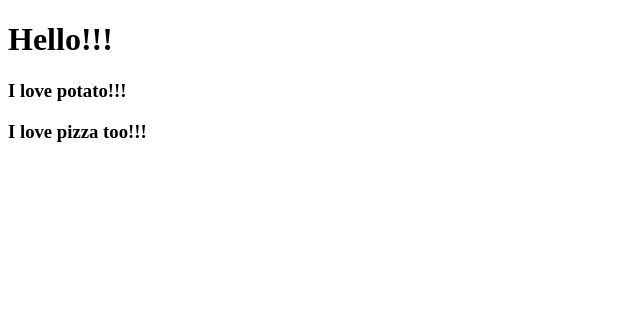
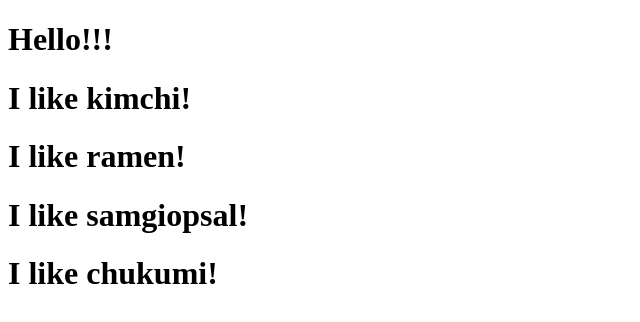
Before and after one commit to Juno-hub/movie_app, a React (Create React App) app: page / in a window 1280 px wide. Shown: the top 322 px of the page, without its empty margins (0-640 px from the left). Built offline with nearby package versions, Linux system fonts and the light colour scheme.

Commit message:
#2.1 Reusable Components with JSX + Props

```diff
--- a/src/App.js
+++ b/src/App.js
@@ -1,13 +1,19 @@
 import React from 'react';
-import Potato from './Potato';
-import Pizza from './Pizza';
+
+function Food({ fav }) {
+  return (
+    <h1>I like {fav}!</h1>
+  );
+}
 
 function App() {
   return (
     <div>
       <h1>Hello!!!</h1>
-      <Potato />
-      <Pizza />
+      <Food fav="kimchi"/>
+      <Food fav="ramen"/>
+      <Food fav="samgiopsal"/>
+      <Food fav="chukumi"/>
     </div>
 
   );
--- a/src/Pizza.js
+++ /dev/null
@@ -1,9 +0,0 @@
-import React from 'react';
-
-function Pizza () {
-    return(
-        <h3>I love pizza too!!!</h3>
-    );
-}
-
-export default Pizza;
--- a/src/Potato.js
+++ /dev/null
@@ -1,9 +0,0 @@
-import React from 'react';
-
-function Potato(){
-    return(
-        <h3>I love potato!!!</h3>
-    );
-}
-
-export default Potato;
```
